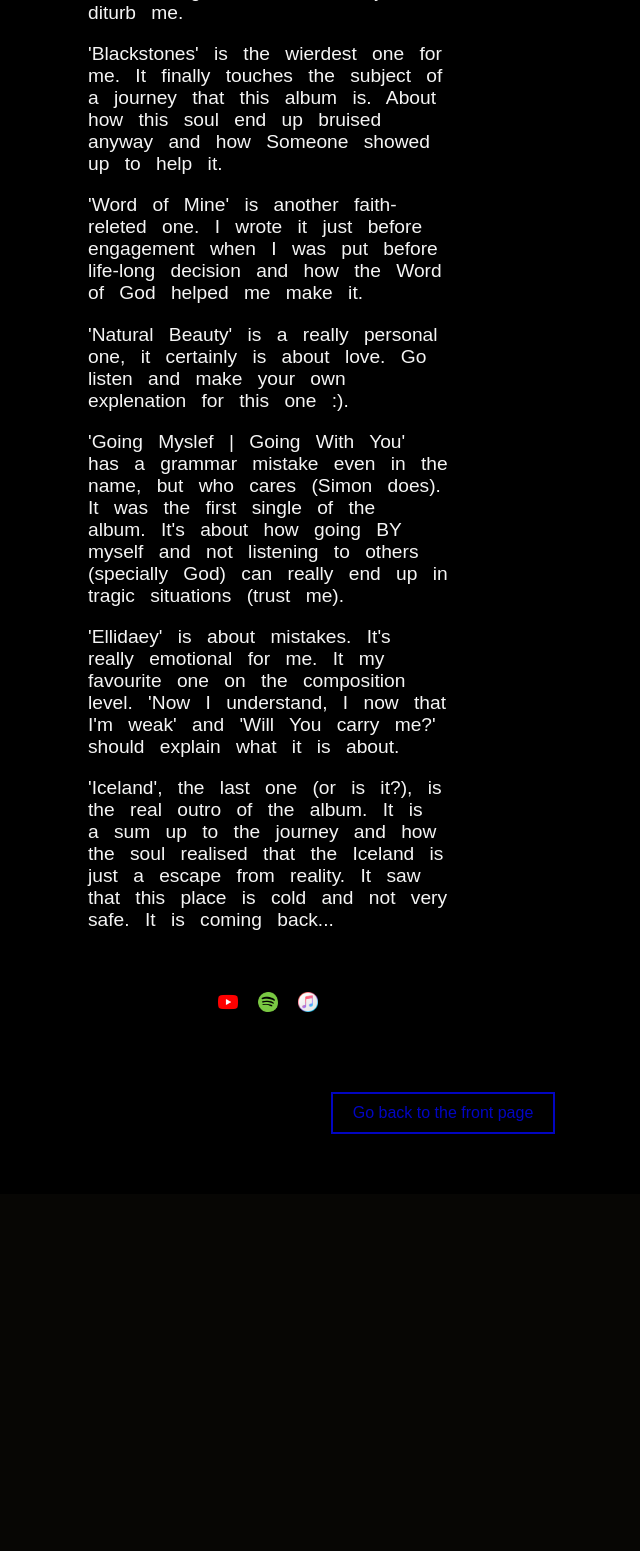
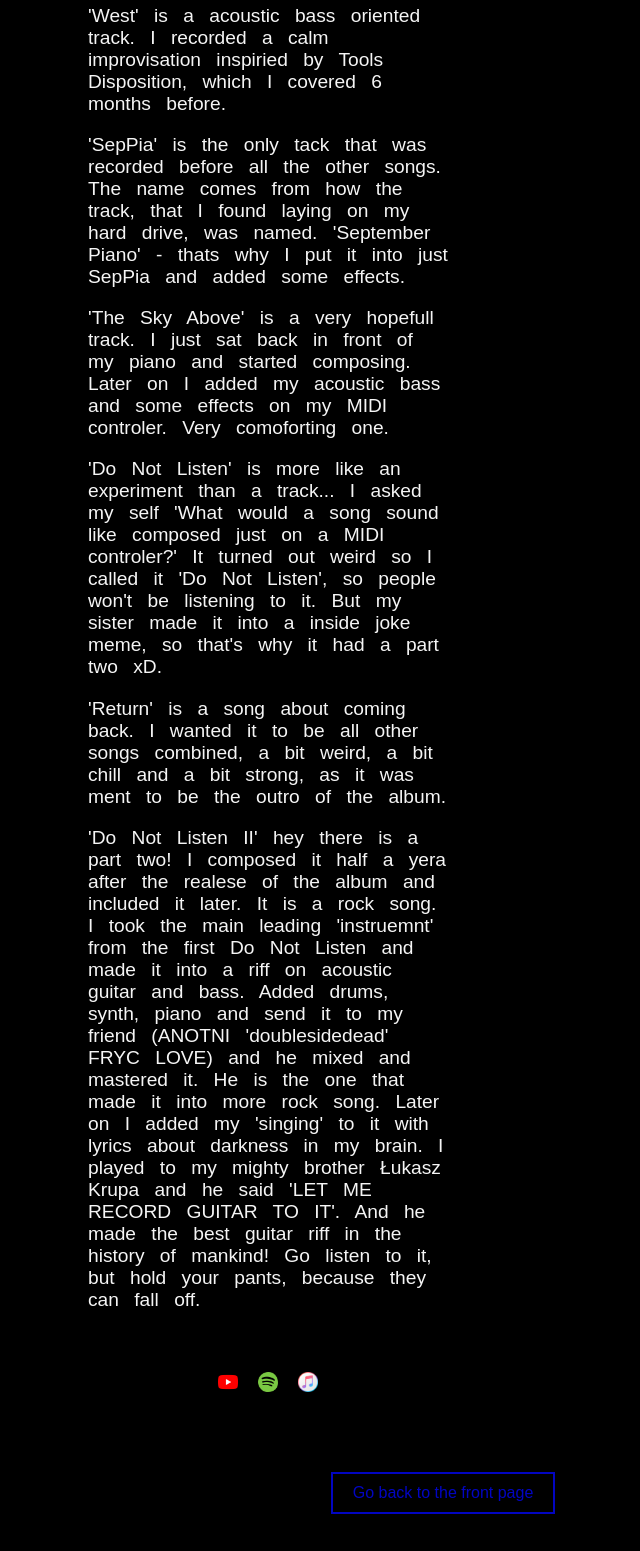
Before and after one commit to OldBeardMan/MattKrupaNet, a Django app: page /intheautumnforest/ in a window 1280 px wide. Shown: the part 1232-2783 px from the top of the page, without its empty margins (197-837 px from the left). Before the commit the page ends 2366 px from the top, so only its background shows below. Run offline with Django 4.2, Linux system fonts and the light colour scheme.

Commit message:
Done content of intheautumnforest page

```diff
--- a/homepage/templates/intheautumnforest.html
+++ b/homepage/templates/intheautumnforest.html
@@ -15,38 +15,40 @@
 
     <div class="content-wrapper">
         <div class="album-info">
-            <p>Iceland is about a journey of a soul in the cold and lonely land of Iceland...</p>
-            <p> It begins with a song 'Raindrop', very positive one, about love and need of another soul to marge into one. I was very inspiried by Jose Gonzales' 'Teardrop' composing it. </p>
-            <p>'Brokenness' is a song I wrote when I was contempleinging about the world we live in and how broken it looks like and how much it affects people, making them broken
-                as well. It ends with a cry for help to God, the only one that can change this brokenness.
-            <p>'Cliff' is the heaviest song I have yet. It contains
-                two solos - one on bass and other one on guitar. I made it around the same time I did 'Do Not Listen II' from 'In the Autumn Forest'. It is about
-                a choice we all have - if we wanna waste our lives or make them into something beautiful and meaningful. </p>
-            <p>'Volcono' is a song I made very fast and
-                didn't really think about publishing it, but my wife changed my mind haha. Lyrics are about lots and lots of things I have (like physical things, but also thoughts)
-                that don't really need for anything at all, things that are there just to diturb me. </p>
-            <p>'Blackstones' is the wierdest one for me. It finally touches
-                the subject of a journey that this album is. About how this soul end up bruised anyway and how Someone showed up to help it. </p>
-            <p>'Word of Mine'
-                is another faith-releted one. I wrote it just before engagement when I was put before life-long decision and how the Word of God helped me make it. </p>
-            <p>'Natural Beauty' is a really personal one, it certainly is about love. Go listen and make your own explenation for this one :). </p>
-            <p>'Going Myslef | Going With You'
-                has a grammar mistake even in the name, but who cares (Simon does). It was the first single of the album. It's about how going BY myself and not
-                listening to others (specially God) can really end up in tragic situations (trust me).
-            <p>'Ellidaey' is about mistakes. It's really emotional for me. It my
-                favourite one on the composition level. 'Now I understand, I now that I'm weak' and 'Will You carry me?' should explain what it is about. </p>
-            <p>'Iceland', the last
-                one (or is it?), is the real outro of the album. It is a sum up to the journey and how the soul realised that the Iceland is just a escape from reality.
-                It saw that this place is cold and not very safe. It is coming back... </p>
+            <p>This one is so nostalgic... It was my first ever album realesed to the public. I know it lacks mastering and mixing, but when I go back listen to this I feel
+                the same feelings back then. "In The Autumn Forest" I have made 4 years after I had started my journey with music (by picking bass guitar for the first time).
+                Right before the start of composing the album I got my first MIDI controler with ableton lite. I recorded some of my piano and was like "HUH this sound like Minecraft".
+            </p>
+            <p> I begun the album with song "printer" I have made it before I knew what this album will be about, so I didn't really knew how to call this song. I've just looked on my
+                desk and there it was: a broken hp printer. That's it. That's how I named my first composition. </p>
+            <p>'Autmn Forest' is when I come up with the autumn forest theme for the album. I had just came back from a trip to mountains during autumn, so I had a big autumn vibe after that.
+                I imagined myself walking throught the autumn forest composing this one (I know it's hard to say). I was really inspiried by C418 (like during every album I guess). </p>
+            <p>'West' is a acoustic bass oriented track. I recorded a calm improvisation inspiried by Tools Disposition, which
+                I covered 6 months before. </p>
+            <p>'SepPia' is the only tack that was recorded before all the other songs. The name comes from how the track, that I found laying on my
+                hard drive, was named. 'September Piano' - thats why I put it into just SepPia and added some effects. </p>
+            <p>'The Sky Above' is a very hopefull track. I just sat back in front of my piano and started composing. Later on I added my acoustic bass and
+                some effects on my MIDI controler. Very comoforting one. </p>
+            <p>'Do Not Listen' is more like an experiment than a track... I asked my self 'What would a song sound like composed just on a MIDI controler?'
+                It turned out weird so I called it 'Do Not Listen', so people won't be listening to it. But my sister made it into a inside joke meme, so that's
+                why it had a part two xD.</p>
+            <p>'Return' is a song about coming back. I wanted it to be all other songs combined, a bit weird, a bit chill and a bit strong, as it
+                was ment to be the outro of the album. </p>
+            <p> 'Do Not Listen II' hey there is a part two! I composed it half a yera after the realese of the album and included it later. It is a rock
+                song. I took the main leading 'instruemnt' from the first Do Not Listen and made it into a riff on acoustic guitar and bass. Added drums, synth,
+                piano and send it to my friend (ANOTNI 'doublesidedead' FRYC LOVE) and he mixed and mastered it. He is the one that made it into more rock
+                song. Later on I added my 'singing' to it with lyrics about darkness in my brain. I played to my mighty brother Łukasz Krupa and he said
+                'LET ME RECORD GUITAR TO IT'. And he made the best guitar riff in the history of mankind! Go listen to it, but hold your pants, because they
+                can fall off. </p>
             <p>&nbsp</p>
             <div class="social-icons-pages">
-                <a href="https://www.youtube.com/playlist?app=desktop&list=OLAK5uy_mMQNJMoRTiplkwPXF6QMYFK2ky2oc7Ens" target="_blank">
+                <a href="https://www.youtube.com/watch?v=kc7r-QgjVeQ&list=OLAK5uy_lGoj-pSTmlHuQOnAwder-AMfckIfA6XJQ" target="_blank">
                     <img src="{% static 'images/youtube.png' %}" alt="YouTube">
                 </a>
-                <a href="https://open.spotify.com/album/0HBlExPVMrL3yNSNgD5Ybq?si=oEwR2L6YQHuFEyEjW9pCAw" target="_blank">
+                <a href="https://open.spotify.com/album/40i0Yi9rNP9cXNzNnOrJW7?si=OgQXngGLTrOMCP1qYprEHA" target="_blank">
                     <img src="{% static 'images/Spotify.png' %}" alt="Facebook">
                 </a>
-                <a href="https://music.apple.com/gb/album/iceland/1650949812" target="_blank">
+                <a href="https://music.apple.com/pl/album/in-the-autumn-forest/1538390792" target="_blank">
                     <img src="{% static 'images/itunes.png' %}" alt="Itunes">
                 </a>
             </div>
```
